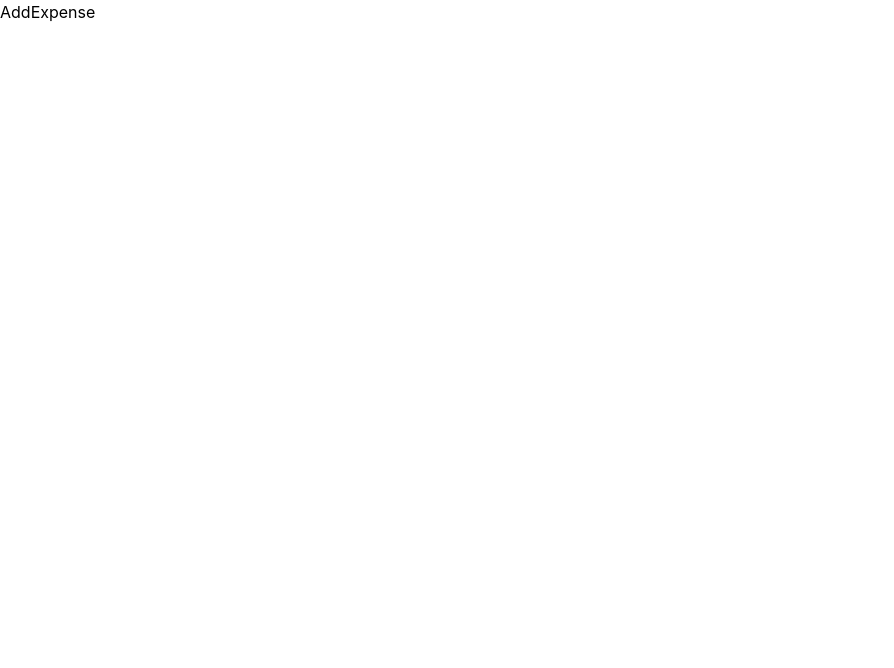
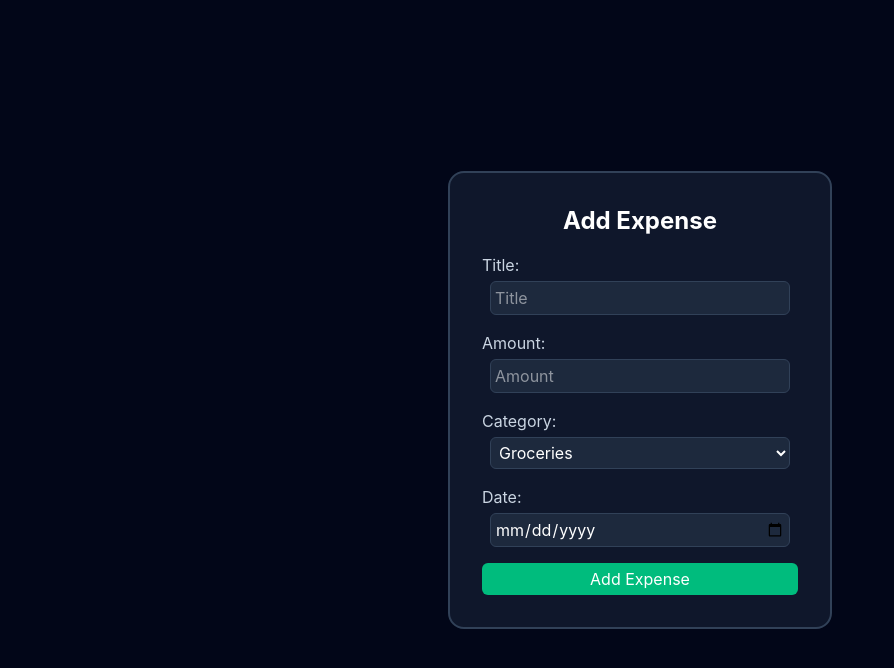
Before and after one commit to Yashrajpatil22/Expense-Tracker, a React app in the folder frontend/: page /add-expense in a window 1280 px wide. Shown: the top 668 px of the page, without its empty margins (0-894 px from the left). Built offline with nearby package versions, Linux system fonts and the light colour scheme; sample sign-in values are in the browser's storage; the HTML template or start-up script is replaced by a standard one.

Commit message:
feat: enhance AddExpense page with form for expense entry

```diff
--- a/frontend/src/pages/AddExpense.jsx
+++ b/frontend/src/pages/AddExpense.jsx
@@ -2,8 +2,52 @@ import React from 'react'
 
 function AddExpense() {
   return (
-    <div>AddExpense</div>
-  )
+    <div className="flex items-center justify-center min-h-screen bg-slate-950">
+      <div className="border-slate-700 border-2 rounded-2xl p-8 bg-slate-900 flex flex-col gap-4 w-96">
+        <h2 className="text-white text-2xl font-bold text-center">
+          Add Expense
+        </h2>
+        <form className="flex flex-col gap-4">
+          <div className="flex flex-col gap-1">
+            <label className="text-slate-300">Title:</label>
+            <input
+              type="text"
+              placeholder="Title"
+              className="bg-slate-800 text-white border border-slate-700 rounded-md mx-2 p-1"
+            />
+          </div>
+          <div className="flex flex-col gap-1">
+            <label className="text-slate-300">Amount:</label>
+            <input
+              type="number"
+              placeholder="Amount"
+              className="bg-slate-800 text-white border border-slate-700 rounded-md mx-2 p-1"
+            />
+          </div>
+          <div className="flex flex-col gap-1">
+            <label className="text-slate-300">Category:</label>
+            <select className="bg-slate-800 text-white border border-slate-700 rounded-md mx-2 p-1">
+              <option value="Groceries">Groceries</option>
+              <option value="Leisure">Leisure</option>
+              <option value="Electronics">Electronics</option>
+              <option value="Clothing">Clothing</option>
+              <option value="Utilities">Utilities</option>
+              <option value="Health">Health</option>
+              <option value="Other">Other</option>
+            </select>
+          </div>
+          <div className="flex flex-col gap-1">
+            <label className="text-slate-300">Date:</label>
+            <input
+              type="date"
+              className="bg-slate-800 text-white border border-slate-700 rounded-md mx-2 p-1"
+            />
+          </div>
+          <button type="submit" className="bg-emerald-500 hover:bg-emerald-600 text-white p-1 rounded-md">Add Expense</button>
+        </form>
+      </div>
+    </div>
+  );
 }
 
 export default AddExpense
```
